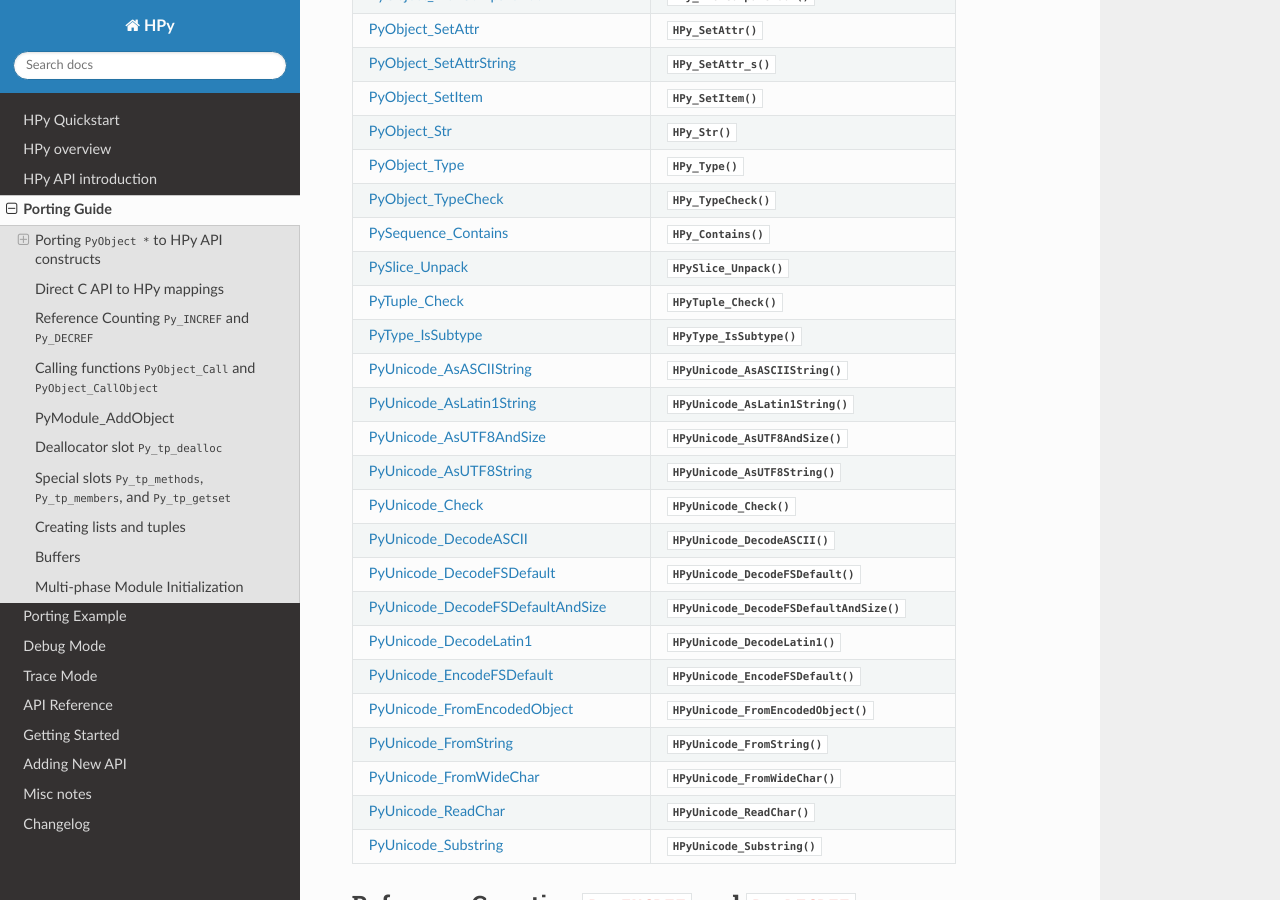
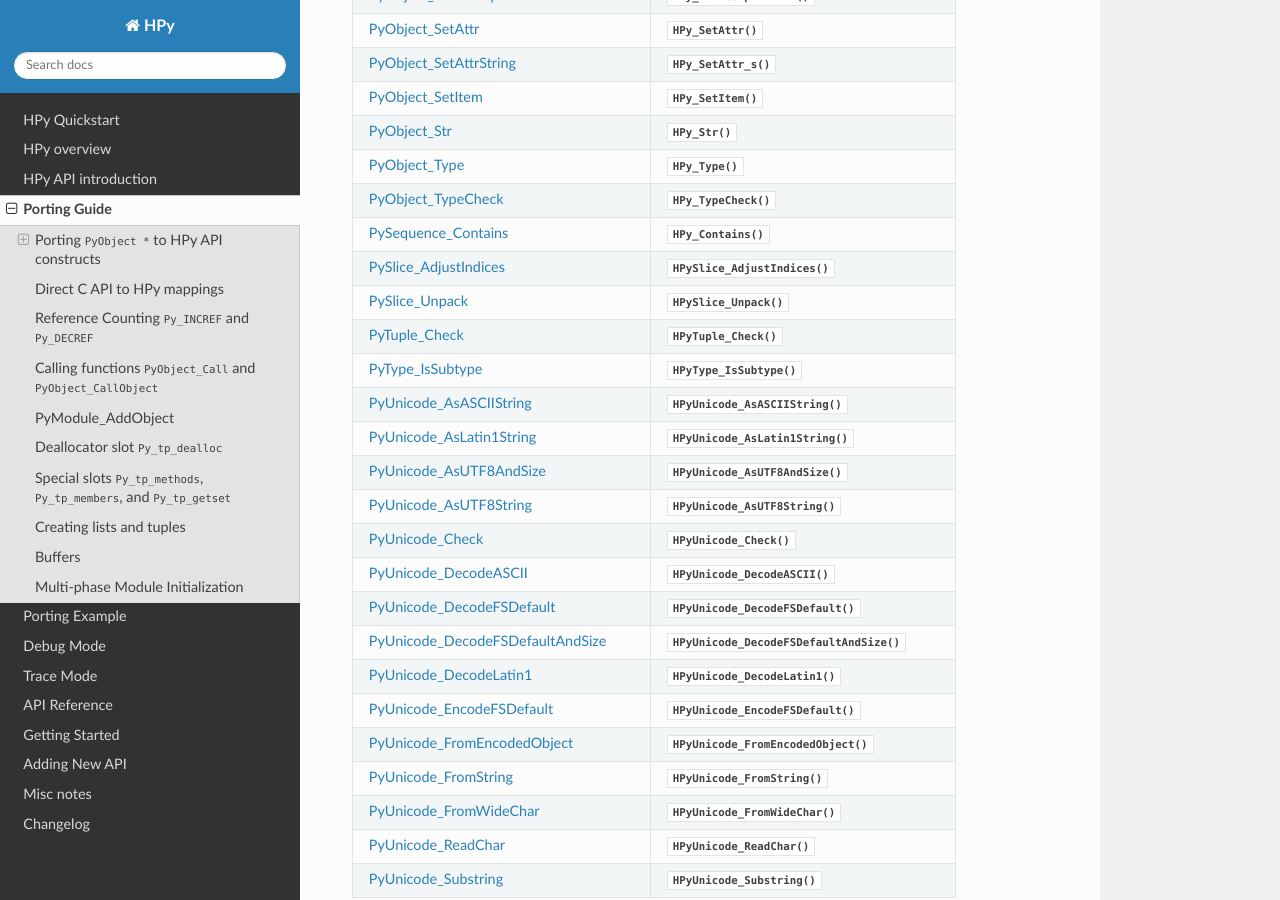
Before and after one commit to hpyproject/hpy, a Sphinx documentation site: the page built from docs/porting-guide.rst, in a window 1280 px wide and 900 px high, scrolled down 6438 px. Built offline with Sphinx 7.4.7 and the Read the Docs theme 2.0.0, drawn with Linux system fonts in a browser that asks for light colours.

Commit message:
Introduce inline helper HPySlice_AdjustIndices

```diff
--- a/docs/porting-guide.rst
+++ b/docs/porting-guide.rst
@@ -259,6 +259,7 @@ with the code for the :term:`CPython ABI` mode, so it is guaranteed to be correc
     `PyObject_Type <https://docs.python.org/3/c-api/object.html#c.PyObject_Type>`_                                                     :c:func:`HPy_Type`
     `PyObject_TypeCheck <https://docs.python.org/3/c-api/object.html#c.PyObject_TypeCheck>`_                                           :c:func:`HPy_TypeCheck`
     `PySequence_Contains <https://docs.python.org/3/c-api/sequence.html#c.PySequence_Contains>`_                                       :c:func:`HPy_Contains`
+    `PySlice_AdjustIndices <https://docs.python.org/3/c-api/slice.html#c.PySlice_AdjustIndices>`_                                      :c:func:`HPySlice_AdjustIndices`
     `PySlice_Unpack <https://docs.python.org/3/c-api/slice.html#c.PySlice_Unpack>`_                                                    :c:func:`HPySlice_Unpack`
     `PyTuple_Check <https://docs.python.org/3/c-api/tuple.html#c.PyTuple_Check>`_                                                      :c:func:`HPyTuple_Check`
     `PyType_IsSubtype <https://docs.python.org/3/c-api/type.html#c.PyType_IsSubtype>`_                                                 :c:func:`HPyType_IsSubtype`
```
Also changed, not shown: 1 other file.
